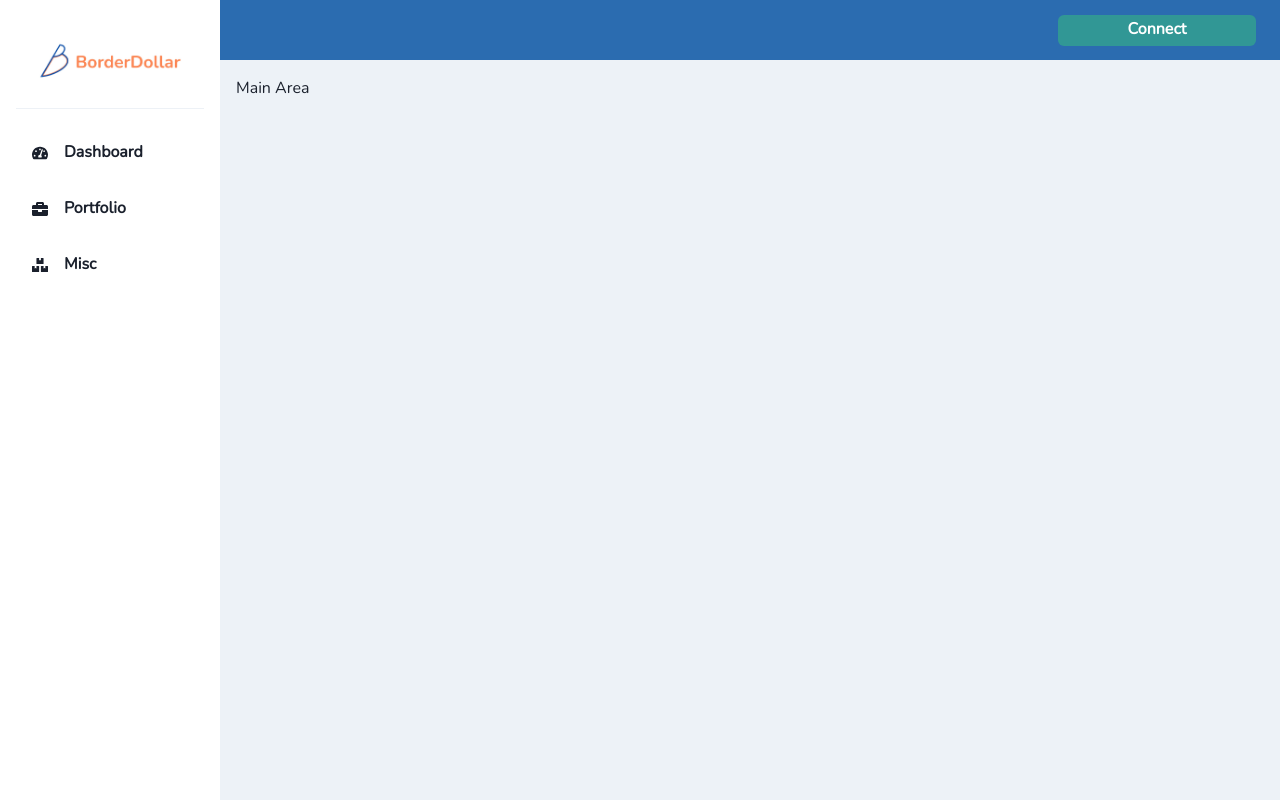
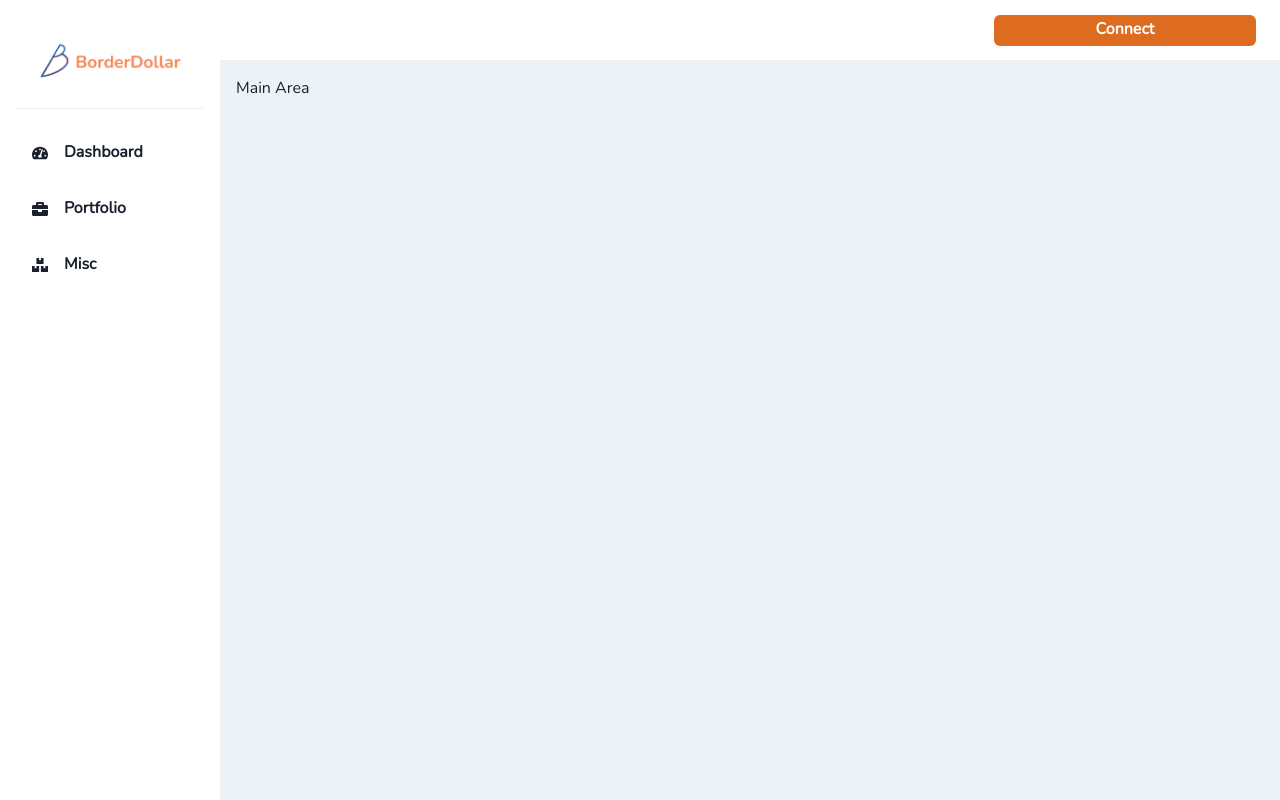
Before and after one commit to BorderDollar/BorderDollarApp, a React (Create React App) app in the folder client/: page /pools in a window 1280 px wide. Built offline with nearby package versions, Linux system fonts and the light colour scheme.

Commit message:
Update Header.js

```diff
--- a/client/src/components/layout/Header.js
+++ b/client/src/components/layout/Header.js
@@ -20,7 +20,7 @@ const Header = () => {
       wrap="wrap"
       w="100%"
       h={headerHeight}
-      bg="blue.600"
+      bg="white"
       color="white"
       px={{ base: 1, md: 6 }}
       boxShadow="sm"
@@ -36,11 +36,11 @@ const Header = () => {
 
       {/* Connect Button */}
       <Button
-        colorScheme="teal"
+        colorScheme="orange"
         variant="solid"
         size="md"
         maxHeight="100%"
-        w={{base: "130px", md: "198px"}}
+        w={{ base: '130px', md: '262px' }}
         h="31px"
       >
         Connect
```
